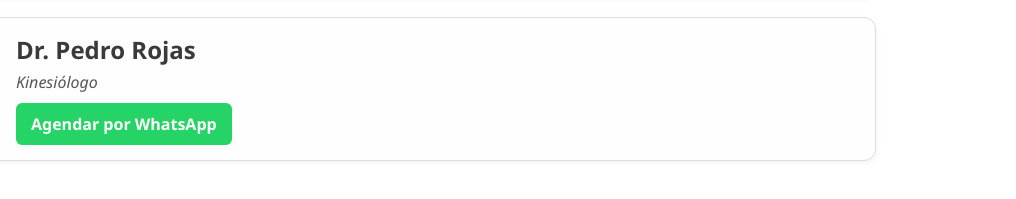
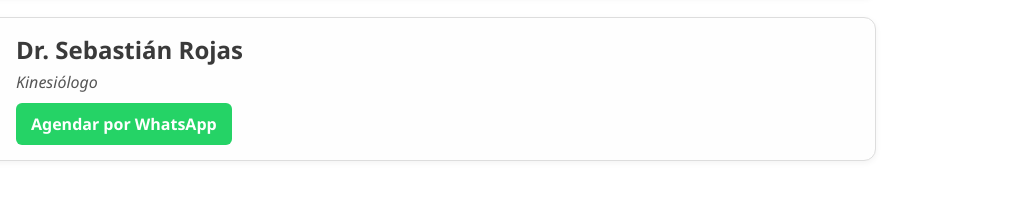
Before and after one commit to CentroKuyentun/agenda-especialistas, a plain HTML site: page index.html in a window 1280 px wide. Shown: the part 293-492 px from the top of the page, 264-1280 px from the left. Drawn offline with Linux system fonts and the light colour scheme.

Commit message:
Update index.html

```diff
--- a/index.html
+++ b/index.html
@@ -103,7 +103,7 @@
     <div class="especialista">
       <img src="img/pedro-rojas.jpg" alt="Dr. Pedro Rojas">
       <div class="info">
-        <h2>Dr. Pedro Rojas</h2>
+        <h2>Dr. Sebastián Rojas</h2>
         <p>Kinesiólogo</p>
         <a class="btn-wsp" href="https://wa.me/56987654321?text=Hola%20Dr.%20Pedro,%20quisiera%20consultar%20por%20una%20hora." target="_blank">Agendar por WhatsApp</a>
       </div>
```
